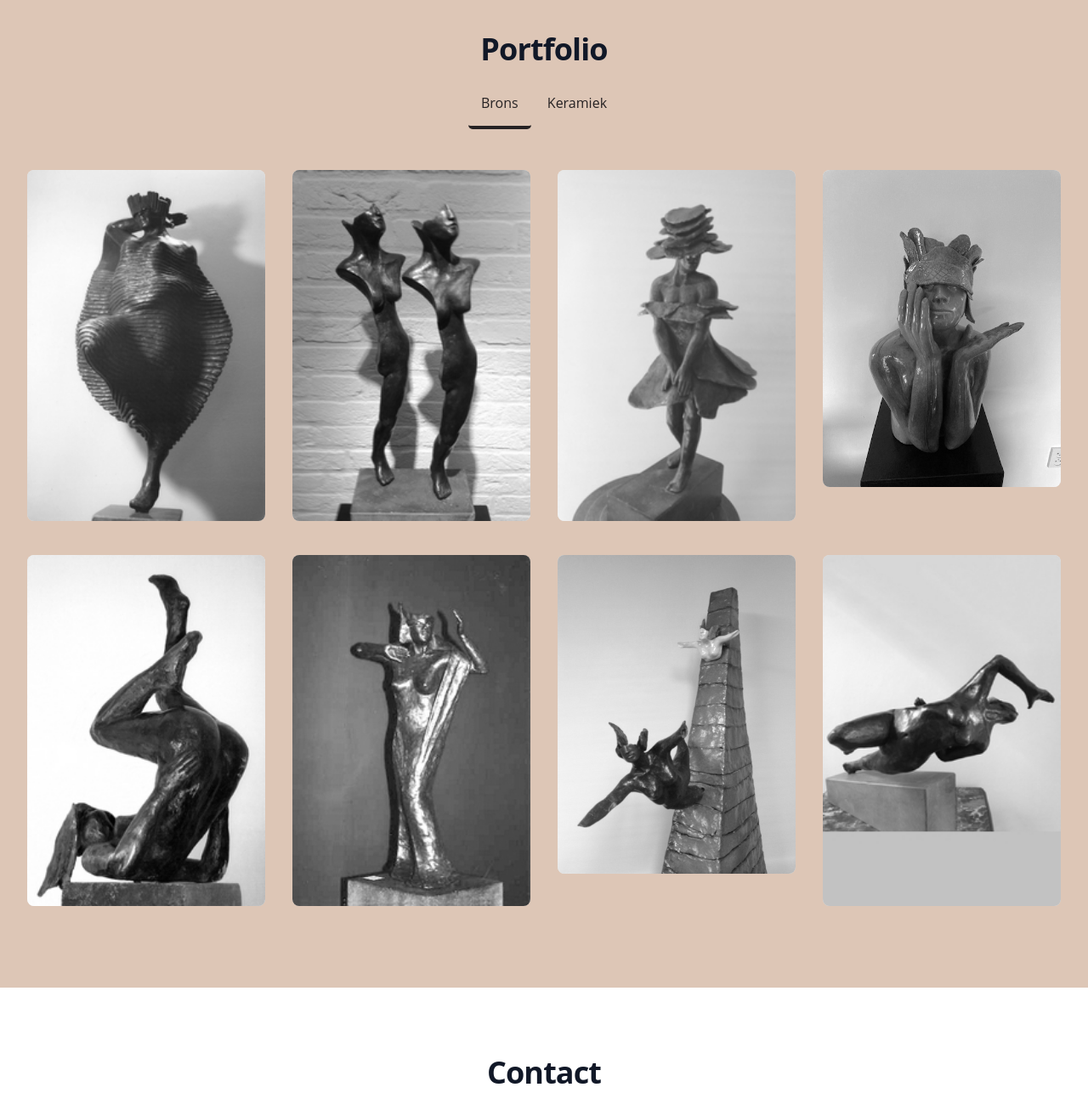
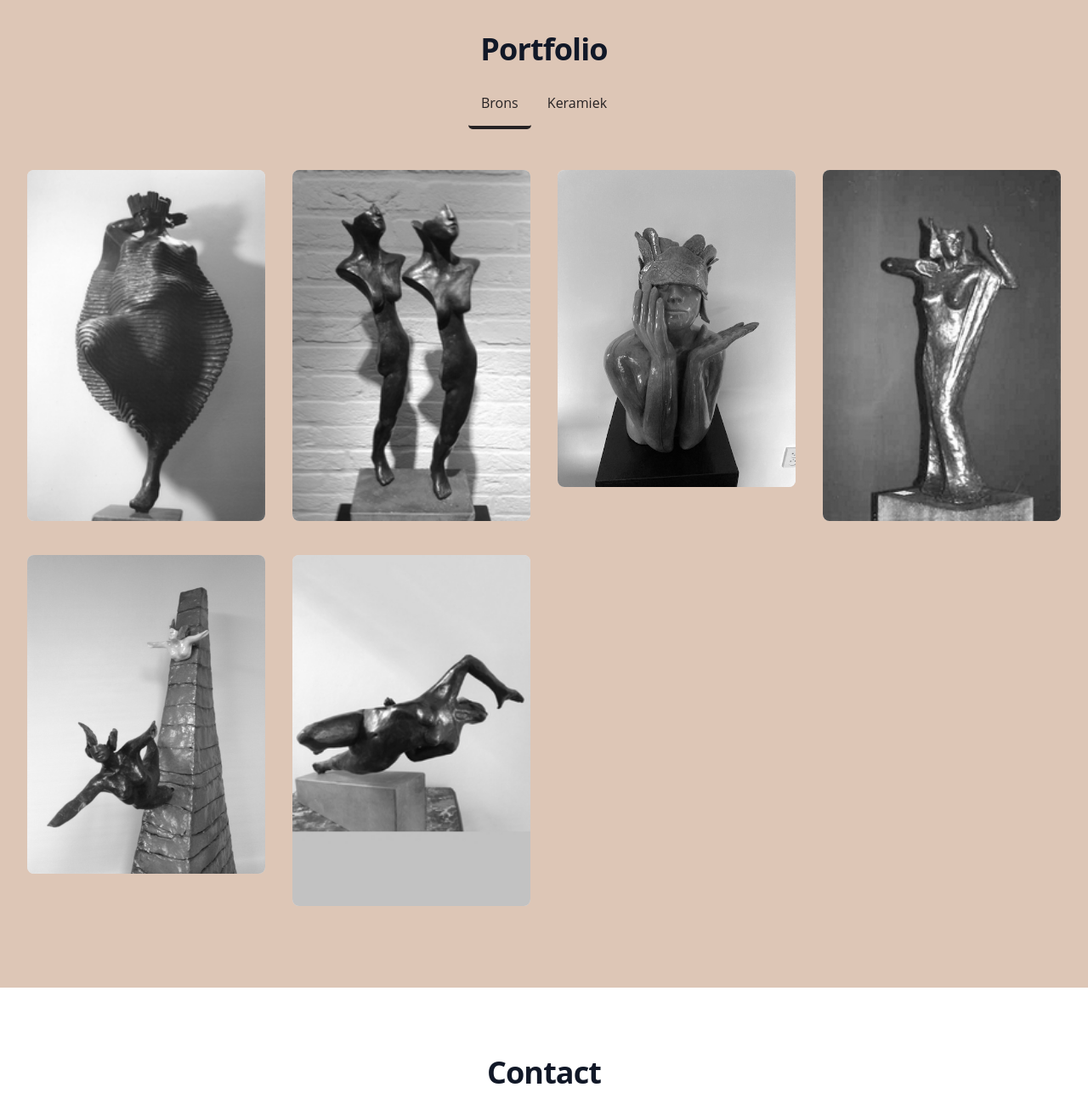
Before and after one commit to MUX-ON-WINDOWS/rienarnoutsonepage, a PHP site: page / in a window 1280 px wide. Shown: the part 2572-3878 px from the top of the page at 85% size. Run offline with PHP 8.4, Linux system fonts and the light colour scheme.

Commit message:
updated foto's

```diff
--- a/index.php
+++ b/index.php
@@ -181,25 +181,9 @@ if (isset($_POST['submit'])) {
 
                         <a class="group">
                         <div class="grayoutimg relative aspect-w-1 aspect-h-1 w-full overflow-hidden rounded-lg bg-gray-200 xl:aspect-w-7 xl:aspect-h-8">
-                            <img src="brons/marilyn.jpg" class="grayoutimg h-full w-full object-cover object-center">
-                            <p class="gallery__caption">Marilyn</p>
-                            <p class="gallery__cm">52 cm</p>
-                        </div>
-                        </a>
-
-                        <a class="group">
-                        <div class="grayoutimg relative aspect-w-1 aspect-h-1 w-full overflow-hidden rounded-lg bg-gray-200 xl:aspect-w-7 xl:aspect-h-8">
                             <img src="brons/sourire.jpg" class="h-full w-full object-cover object-center">
                             <p class="gallery__caption">Sourire</p>
                             <p class="gallery__cm">52 cm</p>
-                        </div>
-                        </a>
-
-                        <a class="group">
-                        <div class="grayoutimg relative aspect-w-1 aspect-h-1 w-full overflow-hidden rounded-lg bg-gray-200 xl:aspect-w-7 xl:aspect-h-8">
-                            <img src="brons/uitdagend.jpg" class="h-full w-full object-cover object-center">
-                            <p class="gallery__caption">Uitdagend</p>
-                            <p class="gallery__cm">35 cm</p>
                         </div>
                         </a>
 
@@ -241,6 +225,14 @@ if (isset($_POST['submit'])) {
                         </a>
 
                         <a class="group">
+                        <div class="grayoutimg relative aspect-w-1 aspect-h-1 w-full overflow-hidden rounded-lg bg-gray-200 xl:aspect-w-7 xl:aspect-h-8">
+                            <img src="keramiek/3gratiën.jpg" class="h-full w-full object-cover object-center">
+                            <p class="gallery__caption">3gratiën</p>
+                            <p class="gallery__cm">52 cm</p>
+                        </div>
+                        </a>
+
+                        <a class="group">
                             <div class="grayoutimg relative aspect-w-1 aspect-h-1 w-full overflow-hidden rounded-lg bg-gray-200 xl:aspect-w-7 xl:aspect-h-8">
                                 <img src="keramiek/beschouwend.jpg" class="grayoutimg h-full w-full object-cover object-center">
                                 <p class="gallery__caption">Beschouwend</p>
@@ -277,14 +269,6 @@ if (isset($_POST['submit'])) {
                                 <img src="keramiek/trio.jpeg" class="grayoutimg h-full w-full object-cover object-center">
                                 <p class="gallery__caption">Trio</p>
                                 <p class="gallery__cm">35 cm</p>
-                            </div>
-                            </a>
-
-                            <a class="group">
-                            <div class="grayoutimg relative aspect-w-1 aspect-h-1 w-full overflow-hidden rounded-lg bg-gray-200 xl:aspect-w-7 xl:aspect-h-8">
-                                <img src="keramiek/dialoog.jpg" class="h-full w-full object-cover object-center">
-                                <p class="gallery__caption">Dialoog</p>
-                                <p class="gallery__cm">32 cm</p>
                             </div>
                             </a>
 
@@ -336,25 +320,9 @@ if (isset($_POST['submit'])) {
 
                         <a class="group">
                         <div class="relative aspect-w-1 aspect-h-1 w-full overflow-hidden rounded-lg bg-gray-200 xl:aspect-w-7 xl:aspect-h-8">
-                            <img src="brons/marilyn.jpg" class="h-full w-full object-cover object-center">
-                            <p class="gallery_textName">Marilyn</p>
-                            <p class="gallery_cmText">52 cm</p>
-                        </div>
-                        </a>
-
-                        <a class="group">
-                        <div class="relative aspect-w-1 aspect-h-1 w-full overflow-hidden rounded-lg bg-gray-200 xl:aspect-w-7 xl:aspect-h-8">
                             <img src="brons/sourire.jpg" class="h-full w-full object-cover object-center">
                             <p class="gallery_textName">Sourire</p>
                             <p class="gallery_cmText">52 cm</p>
-                        </div>
-                        </a>
-
-                        <a class="group">
-                        <div class="relative aspect-w-1 aspect-h-1 w-full overflow-hidden rounded-lg bg-gray-200 xl:aspect-w-7 xl:aspect-h-8">
-                            <img src="brons/uitdagend.jpg" class="h-full w-full object-cover object-center">
-                            <p class="gallery_textName">Uitdagend</p>
-                            <p class="gallery_cmText">35 cm</p>
                         </div>
                         </a>
 
@@ -401,6 +369,14 @@ if (isset($_POST['submit'])) {
                         </a>
 
                         <a class="group">
+                        <div class="grayoutimg relative aspect-w-1 aspect-h-1 w-full overflow-hidden rounded-lg bg-gray-200 xl:aspect-w-7 xl:aspect-h-8">
+                            <img src="keramiek/3gratiën.jpg" class="h-full w-full object-cover object-center">
+                            <p class="gallery__caption">3gratiën</p>
+                            <p class="gallery__cm">52 cm</p>
+                        </div>
+                        </a>
+
+                        <a class="group">
                             <div class="relative aspect-w-1 aspect-h-1 w-full overflow-hidden rounded-lg bg-gray-200 xl:aspect-w-7 xl:aspect-h-8">
                                 <img src="keramiek/beschouwend.jpg" class="h-full w-full object-cover object-center">
                                 <p class="gallery_textName">Beschouwend</p>
@@ -437,14 +413,6 @@ if (isset($_POST['submit'])) {
                                 <img src="keramiek/trio.jpeg" class="h-full w-full object-cover object-center">
                                 <p class="gallery_textName">Trio</p>
                                 <p class="gallery_cmText">35 cm</p>
-                            </div>
-                            </a>
-
-                            <a class="group">
-                            <div class="relative aspect-w-1 aspect-h-1 w-full overflow-hidden rounded-lg bg-gray-200 xl:aspect-w-7 xl:aspect-h-8">
-                                <img src="keramiek/dialoog.jpg" class="h-full w-full object-cover object-center">
-                                <p class="gallery_textName">Dialoog</p>
-                                <p class="gallery_cmText">32 cm</p>
                             </div>
                             </a>
 
```
Also changed, not shown: brons/marilyn.jpg (deleted), brons/uitdagend.jpg (deleted), keramiek/3gratiën.jpeg (added), keramiek/dialoog.jpg (deleted).
